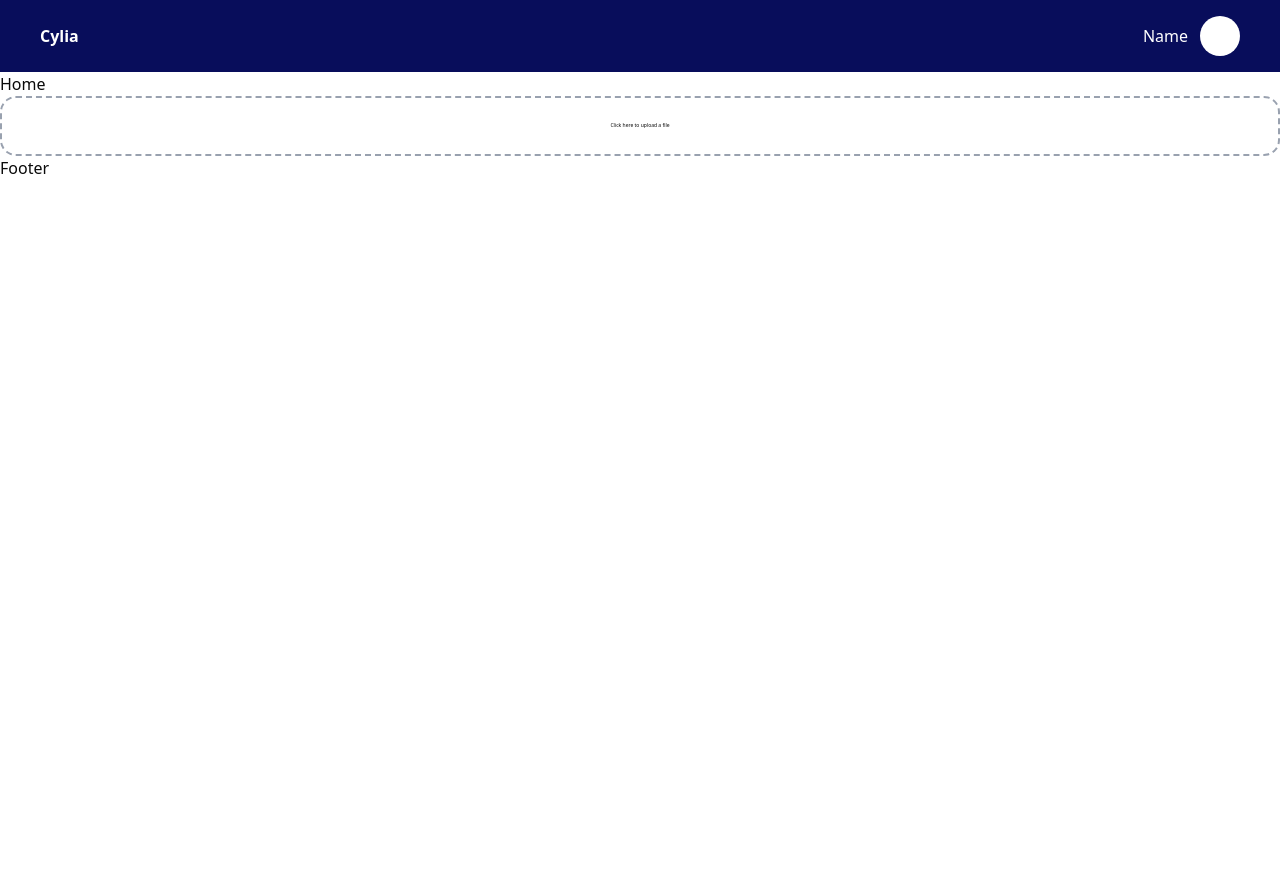
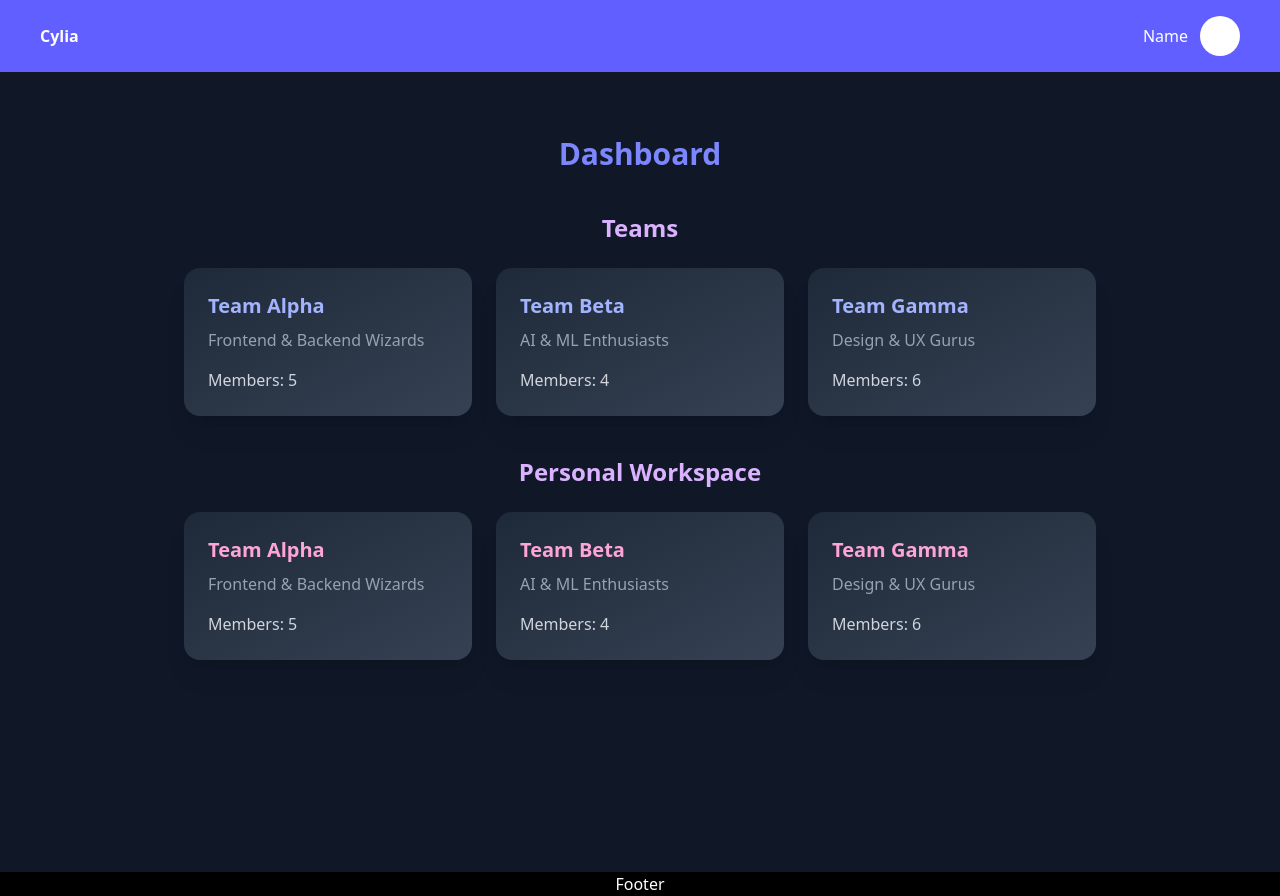
Before and after one commit to CyliaAI/cylia-website, a React (Vite) app in the folder client/: page / in a window 1280 px wide. Before the commit the page ends 800 px from the top, so only its background shows below. Built offline with nearby package versions, Linux system fonts and the light colour scheme; no server answers.

Commit message:
feat:dashboard ui

```diff
--- a/client/src/components/Footer/Footer.tsx
+++ b/client/src/components/Footer/Footer.tsx
@@ -1,8 +1,7 @@
-import React from 'react'
 
 const Footer = () => {
   return (
-    <div>Footer</div>
+    <div className="text-center bg-black text-white">Footer</div>
   )
 }
 
--- a/client/src/components/Navbar/Navbar.tsx
+++ b/client/src/components/Navbar/Navbar.tsx
@@ -1,7 +1,7 @@
 const Navbar = () => {
   return (
     <div>
-      <div className="flex justify-between items-center px-10 py-4 bg-[#080d5b]">
+      <div className="flex justify-between items-center px-10 py-4 bg-indigo-500">
         <div className="font-bold text-white">Cylia</div>
         <div className="flex items-center gap-3">
           <div className="text-white">Name</div>
--- a/client/src/pages/Home.tsx
+++ b/client/src/pages/Home.tsx
@@ -1,13 +1,57 @@
-import Layout from "../components/Layout/Layout"
-import { UploadBox } from "../utils/UploadBox"
+import Layout from "../components/Layout/Layout";
+
+const teams = [
+  { name: "Team Alpha", members: 5, description: "Frontend & Backend Wizards" },
+  { name: "Team Beta", members: 4, description: "AI & ML Enthusiasts" },
+  { name: "Team Gamma", members: 6, description: "Design & UX Gurus" },
+];
+
 const Home = () => {
   return (
     <Layout>
-        <div>Home
-          <UploadBox uploadUrl="http://localhost:8000/upload" />
+      <div className="flex flex-col gap-10 text-white bg-gray-900 min-h-screen p-6">
+        <div className="text-center pt-10 text-3xl font-bold text-indigo-400">
+          Dashboard
         </div>
+
+        <div>
+          <div className="text-2xl text-center font-bold text-purple-300 mb-6">
+            Teams
+          </div>
+          <div className="flex flex-wrap justify-center gap-6">
+            {teams.map((team, index) => (
+              <div
+                key={index}
+                className="bg-gradient-to-br from-gray-800 to-gray-700 cursor-pointer shadow-xl rounded-2xl p-6 w-72 hover:scale-105 transition-transform duration-300 hover:shadow-indigo-500/30"
+              >
+                <h2 className="text-xl font-semibold mb-2 text-indigo-300">{team.name}</h2>
+                <p className="text-gray-400 mb-4">{team.description}</p>
+                <p className="text-gray-300 font-medium">Members: {team.members}</p>
+              </div>
+            ))}
+          </div>
+        </div>
+
+        <div>
+          <div className="text-2xl text-center font-bold text-purple-300 mb-6">
+            Personal Workspace
+          </div>
+          <div className="flex flex-wrap justify-center gap-6">
+            {teams.map((team, index) => (
+              <div
+                key={index}
+                className="bg-gradient-to-br from-gray-800 to-gray-700 cursor-pointer shadow-xl rounded-2xl p-6 w-72 hover:scale-105 transition-transform duration-300 hover:shadow-pink-500/30"
+              >
+                <h2 className="text-xl font-semibold mb-2 text-pink-300">{team.name}</h2>
+                <p className="text-gray-400 mb-4">{team.description}</p>
+                <p className="text-gray-300 font-medium">Members: {team.members}</p>
+              </div>
+            ))}
+          </div>
+        </div>
+      </div>
     </Layout>
-  )
-}
+  );
+};
 
-export default Home
+export default Home;
```
Also changed, not shown: 1 other file (tests, documents, lock files or other folders).
